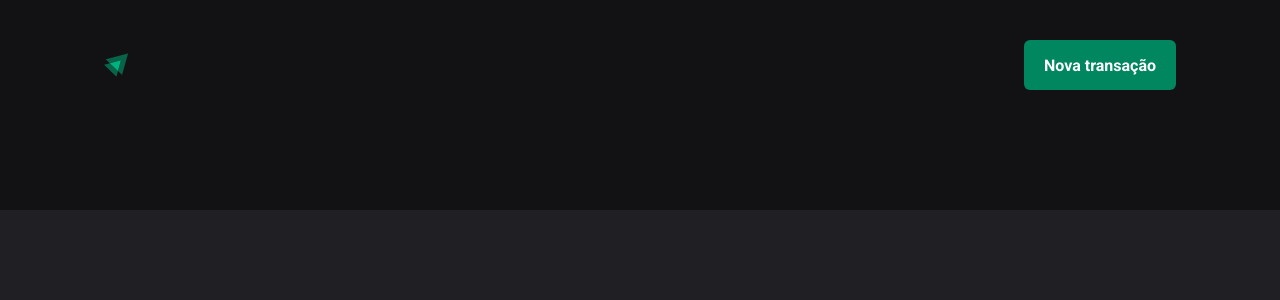
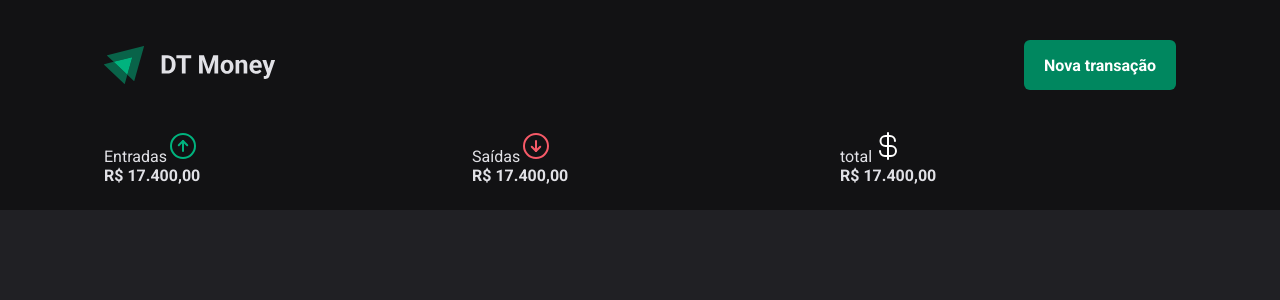
Before and after one commit to Igwbriel/dt-dinheiros, a React (Vite) app: page / in a window 1280 px wide. Shown: the top 300 px of the page. Built offline with nearby package versions, Linux system fonts and the light colour scheme.

Commit message:
Adicionando elementos do Summary

```diff
--- a/package.json
+++ b/package.json
@@ -10,6 +10,7 @@
     "preview": "vite preview"
   },
   "dependencies": {
+    "phosphor-react": "^1.4.1",
     "react": "^18.2.0",
     "react-dom": "^18.2.0",
     "styled-components": "^6.0.8"
--- /dev/null
+++ b/src/components/summary/index.tsx
@@ -0,0 +1,38 @@
+import { ArrowCircleUp, ArrowCircleDown, CurrencyDollar } from 'phosphor-react'
+import { SummaryContainer } from './styles'
+
+export function Summary() {
+  return (
+    <SummaryContainer>
+      <div>
+        <header>
+          <span>Entradas</span>
+
+          <ArrowCircleUp size={32} color="#00b37e" />
+        </header>
+
+        <strong>R$ 17.400,00</strong>
+      </div>
+
+      <div>
+        <header>
+          <span>Saídas</span>
+
+          <ArrowCircleDown size={32} color="#f75a68" />
+        </header>
+
+        <strong>R$ 17.400,00</strong>
+      </div>
+
+      <div>
+        <header>
+          <span>total</span>
+
+          <CurrencyDollar size={32} color="#fff" />
+        </header>
+
+        <strong>R$ 17.400,00</strong>
+      </div>
+    </SummaryContainer>
+  )
+}
--- /dev/null
+++ b/src/components/summary/styles.ts
@@ -0,0 +1,13 @@
+import styled from 'styled-components'
+
+export const SummaryContainer = styled.div`
+  width: 100%;
+  max-width: 1120px;
+  margin: 0 auto;
+  padding: 0 1.5rem;
+
+  display: grid;
+  grid-template-columns: repeat(3, 1fr);
+  gap: 2rem;
+  margin-top: -5rem;
+`
--- a/src/pages/Transactions/index.tsx
+++ b/src/pages/Transactions/index.tsx
@@ -1,9 +1,11 @@
 import { Header } from '../../components/Header'
+import { Summary } from '../../components/summary'
 
 export function Transactions() {
   return (
     <div>
       <Header />
+      <Summary />
     </div>
   )
 }
```
Also changed, not shown: src/assets/logo.svg, 1 other file (tests, documents, lock files or other folders).
